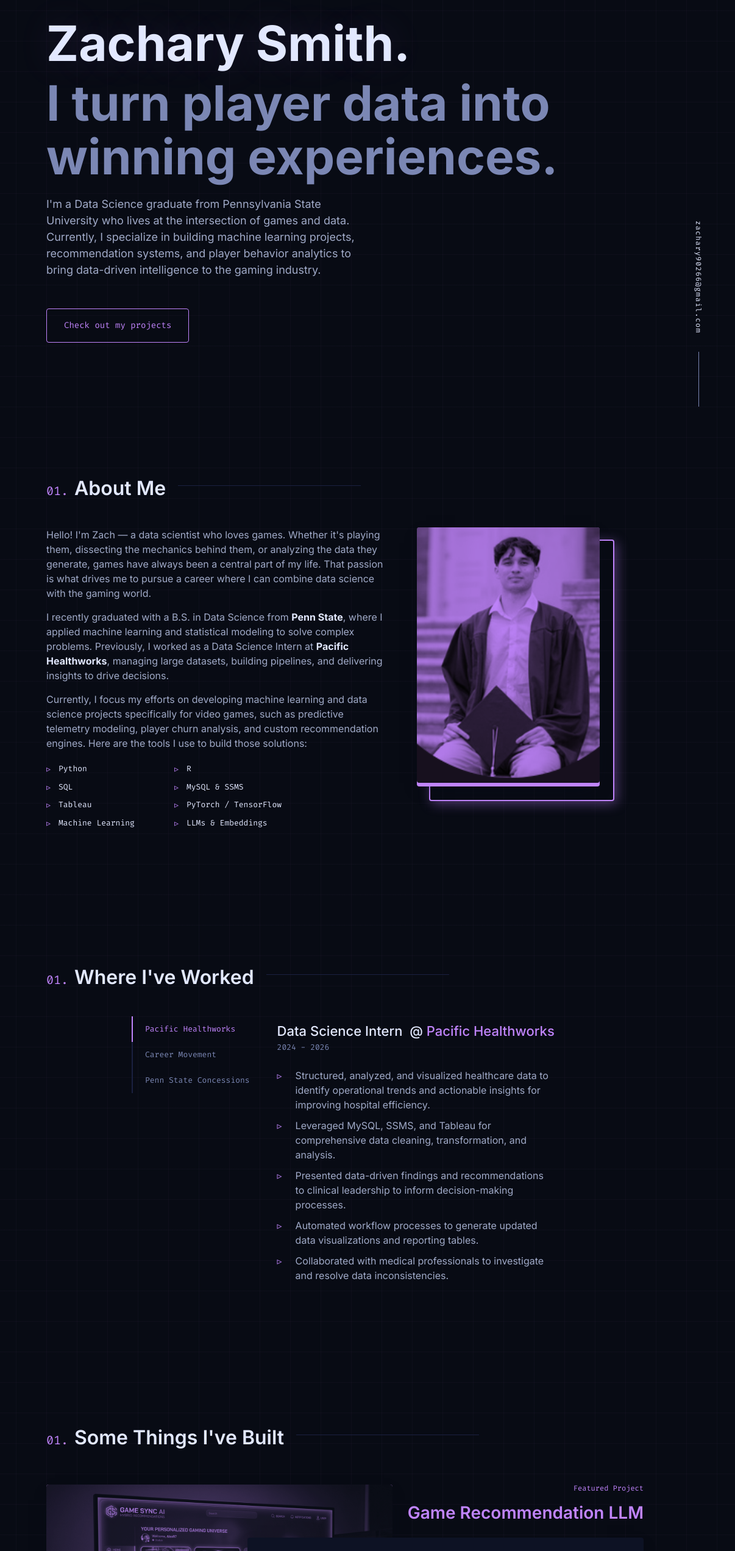
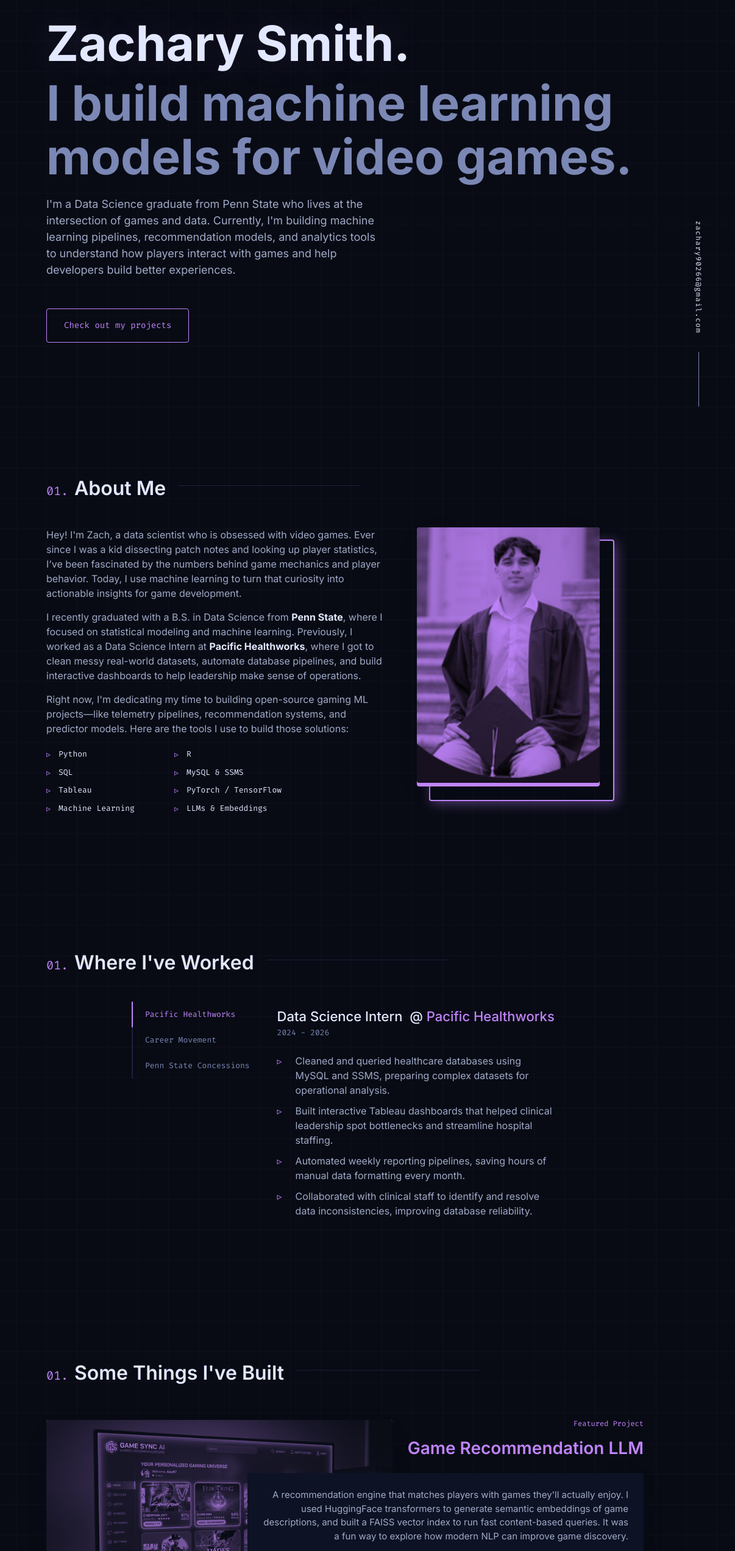
Before and after one commit to Delicatessen0/Portfolio, a plain HTML site: page index.html in a window 1280 px wide. Shown: the part 133-2677 px from the top of the page at 61% size, 74-1280 px from the left. Drawn offline with Linux system fonts and the light colour scheme.

Commit message:
Humanize copy and descriptions

```diff
--- a/index.html
+++ b/index.html
@@ -105,9 +105,9 @@
             <div class="hero-content">
                 <h1>Hi, my name is</h1>
                 <h2 class="big-heading">Zachary Smith.</h2>
-                <h3 class="big-heading secondary">I turn player data into winning experiences.</h3>
+                <h3 class="big-heading secondary">I build machine learning models for video games.</h3>
                 <p>
-                    I'm a Data Science graduate from Pennsylvania State University who lives at the intersection of games and data. Currently, I specialize in building machine learning projects, recommendation systems, and player behavior analytics to bring data-driven intelligence to the gaming industry.
+                    I'm a Data Science graduate from Penn State who lives at the intersection of games and data. Currently, I'm building machine learning pipelines, recommendation models, and analytics tools to understand how players interact with games and help developers build better experiences.
                 </p>
                 <a href="#work" class="cta-button">Check out my projects</a>
             </div>
@@ -119,13 +119,13 @@
             <div class="inner-about">
                 <div class="about-text">
                     <p>
-                        Hello! I'm Zach — a data scientist who loves games. Whether it's playing them, dissecting the mechanics behind them, or analyzing the data they generate, games have always been a central part of my life. That passion is what drives me to pursue a career where I can combine data science with the gaming world.
+                        Hey! I'm Zach, a data scientist who is obsessed with video games. Ever since I was a kid dissecting patch notes and looking up player statistics, I’ve been fascinated by the numbers behind game mechanics and player behavior. Today, I use machine learning to turn that curiosity into actionable insights for game development.
                     </p>
                     <p>
-                        I recently graduated with a B.S. in Data Science from <strong>Penn State</strong>, where I applied machine learning and statistical modeling to solve complex problems. Previously, I worked as a Data Science Intern at <strong>Pacific Healthworks</strong>, managing large datasets, building pipelines, and delivering insights to drive decisions.
+                        I recently graduated with a B.S. in Data Science from <strong>Penn State</strong>, where I focused on statistical modeling and machine learning. Previously, I worked as a Data Science Intern at <strong>Pacific Healthworks</strong>, where I got to clean messy real-world datasets, automate database pipelines, and build interactive dashboards to help leadership make sense of operations.
                     </p>
                     <p>
-                        Currently, I focus my efforts on developing machine learning and data science projects specifically for video games, such as predictive telemetry modeling, player churn analysis, and custom recommendation engines. Here are the tools I use to build those solutions:
+                        Right now, I'm dedicating my time to building open-source gaming ML projects—like telemetry pipelines, recommendation systems, and predictor models. Here are the tools I use to build those solutions:
                     </p>
 
                     <ul class="skills-list">
@@ -170,11 +170,10 @@
                         </h3>
                         <p class="job-range">2024 - 2026</p>
                         <ul class="job-description">
-                            <li>Structured, analyzed, and visualized healthcare data to identify operational trends and actionable insights for improving hospital efficiency.</li>
-                            <li>Leveraged MySQL, SSMS, and Tableau for comprehensive data cleaning, transformation, and analysis.</li>
-                            <li>Presented data-driven findings and recommendations to clinical leadership to inform decision-making processes.</li>
-                            <li>Automated workflow processes to generate updated data visualizations and reporting tables.</li>
-                            <li>Collaborated with medical professionals to investigate and resolve data inconsistencies.</li>
+                            <li>Cleaned and queried healthcare databases using MySQL and SSMS, preparing complex datasets for operational analysis.</li>
+                            <li>Built interactive Tableau dashboards that helped clinical leadership spot bottlenecks and streamline hospital staffing.</li>
+                            <li>Automated weekly reporting pipelines, saving hours of manual data formatting every month.</li>
+                            <li>Collaborated with clinical staff to identify and resolve data inconsistencies, improving database reliability.</li>
                         </ul>
                     </div>
 
@@ -223,7 +222,7 @@
                         <h3 class="project-title"><a href="https://github.com/Delicatessen0/Video_Game_Recommender_LLM" target="_blank" rel="noreferrer">Game Recommendation LLM</a></h3>
                         <div class="project-description">
                             <p>
-                                Built an interactive recommendation engine powered by LLM vector embeddings that matches user preferences to video game descriptions. Combines content-based and collaborative filtering techniques to surface hyper-relevant game suggestions — the kind of personalization engine that keeps players engaged.
+                                A recommendation engine that matches players with games they'll actually enjoy. I used HuggingFace transformers to generate semantic embeddings of game descriptions, and built a FAISS vector index to run fast content-based queries. It was a fun way to explore how modern NLP can improve game discovery.
                             </p>
                         </div>
                         <ul class="project-tech-list">
@@ -253,7 +252,7 @@
                         <h3 class="project-title"><a href="https://github.com/Delicatessen0/SteamGamePredictor" target="_blank" rel="noreferrer">Steam Game Success Predictor</a></h3>
                         <div class="project-description">
                             <p>
-                                An end-to-end ML pipeline that pulls live data from the Steam API to predict a game's success — measured by peak concurrent players and review score. Combines NLP-based sentiment analysis on user reviews with tabular feature engineering (genre, price, developer history, tag embeddings) to train a gradient-boosted classifier.
+                                An end-to-end machine learning pipeline that uses XGBoost to predict if a game will be a hit or a flop. I fetched live telemetry and metadata (concurrent users, pricing, developer history, user tags) from the SteamSpy API, ran VADER sentiment analysis on descriptions, and trained a classifier to identify success indicators with 85.7% accuracy.
                             </p>
                         </div>
                         <ul class="project-tech-list">
@@ -283,7 +282,7 @@
                         <h3 class="project-title"><a href="https://github.com/Delicatessen0" target="_blank" rel="noreferrer">Player Churn Prediction</a></h3>
                         <div class="project-description">
                             <p>
-                                Developed a predictive model to identify at-risk players in live-service games using survival analysis and gradient boosting. This project demonstrates how data-driven interventions can be used to improve player retention and optimize in-game engagement strategies.
+                                A survival analysis and classification model built to identify when live-service players are about to quit. By looking at telemetry data like play frequency, session length, and in-game progression, the model predicts churn risk so developers can proactively design better retention strategies.
                             </p>
                         </div>
                         <ul class="project-tech-list">
@@ -312,7 +311,7 @@
             <p class="overline">What's Next?</p>
             <h2 class="title">Let's Build Something Great</h2>
             <p class="contact-text">
-                I'm actively looking for data science roles in the gaming industry — from player analytics and recommendation systems to esports intelligence and live-service game operations. If you're building the future of gaming with data, I'd love to connect.
+                I'm currently looking for full-time roles in the gaming industry—whether that's player analytics, live-ops modeling, recommendation engines, or game telemetry. If you want to chat about game data (or just need another player for your squad), feel free to drop me a message!
             </p>
             <a class="email-link" href="mailto:zachary90266@gmail.com">Say Hello</a>
         </section>
```
